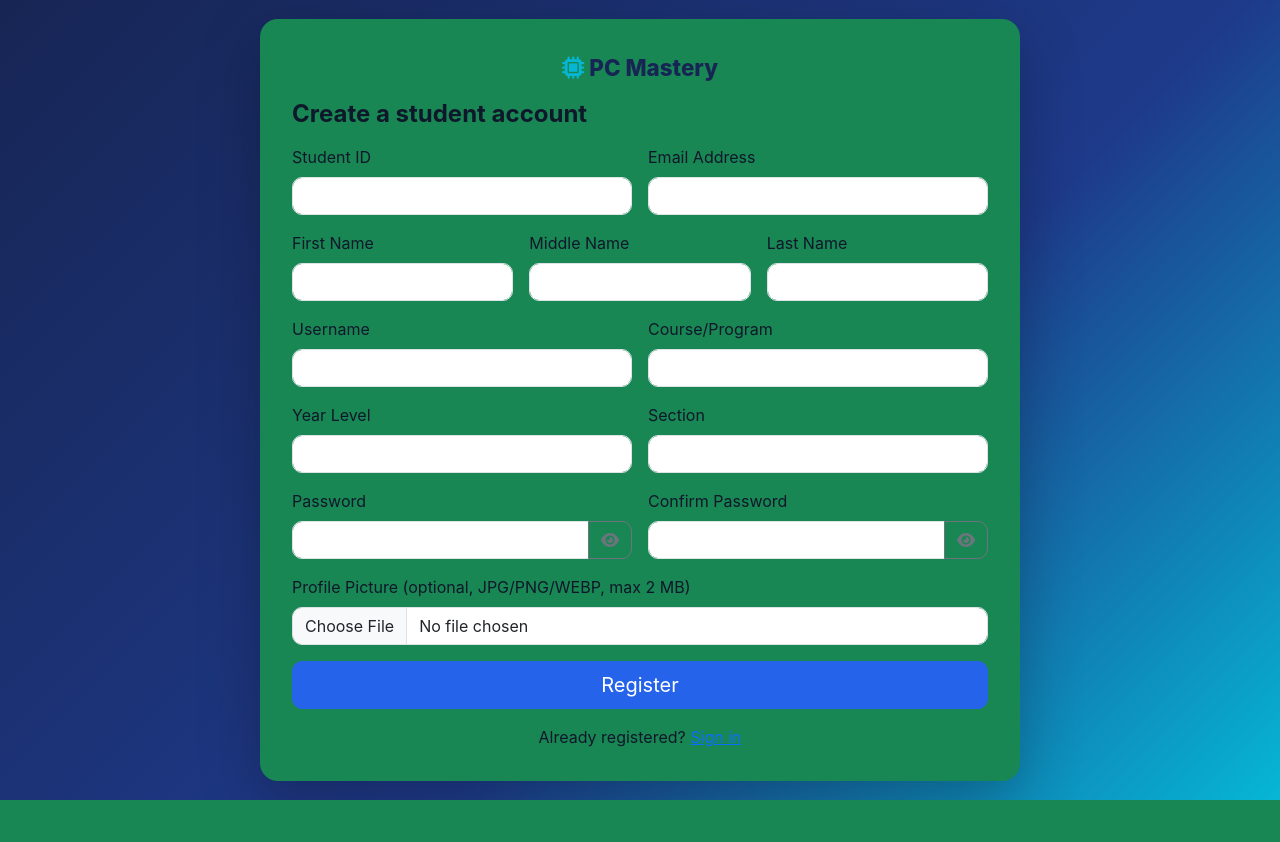
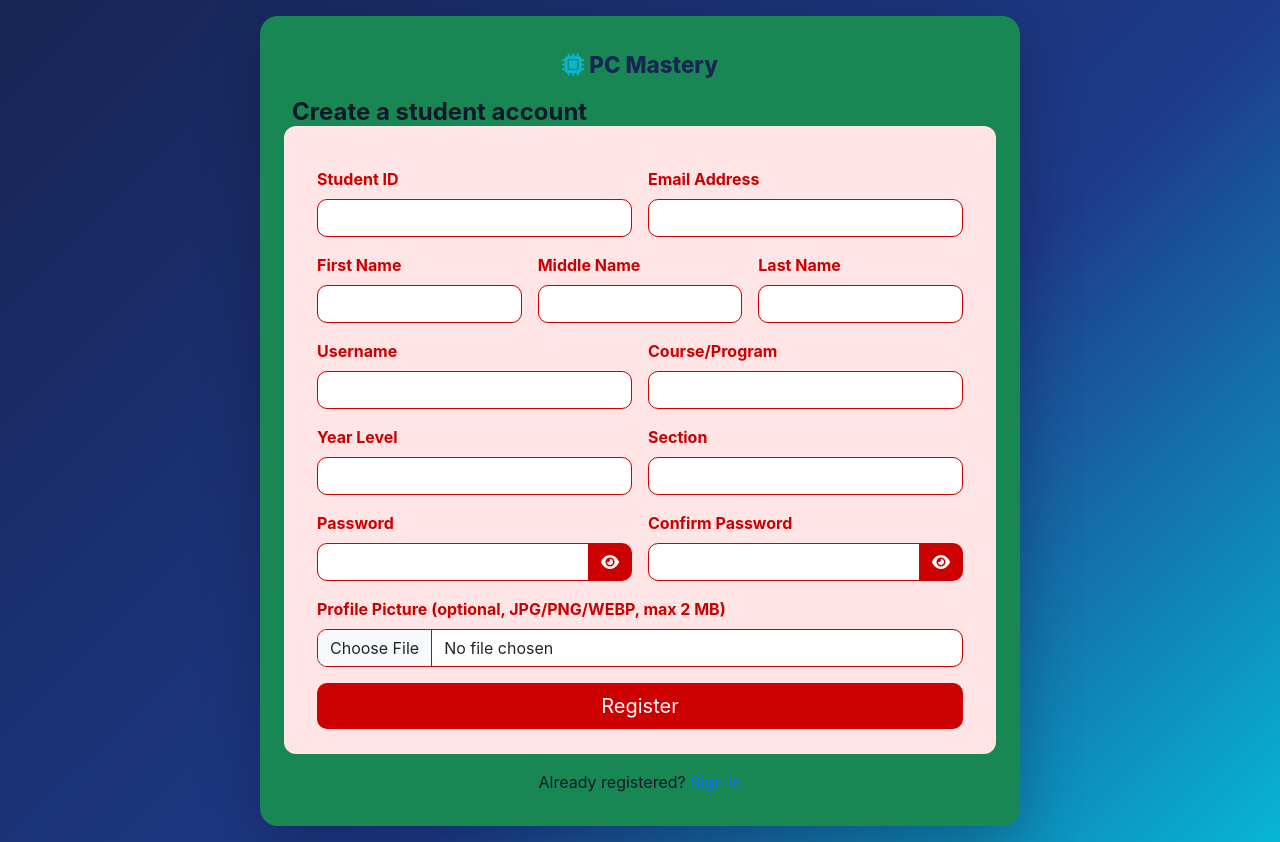
Before and after one commit to Lorence-22/pc_mastery, a PHP site: page /auth/register.php in a window 1280 px wide. Before the commit the page ends 800 px from the top, so only its background shows below. Run offline with PHP 8.4, Linux system fonts and the light colour scheme; some libraries are stand-ins or nearby versions.

Commit message:
change design in register page

```diff
--- a/auth/register.php
+++ b/auth/register.php
@@ -45,22 +45,77 @@ include __DIR__ . '/../includes/auth_header.php';
 ?>
 <h2 class="h4 fw-bold mb-3">Create a student account</h2>
 <?php if ($errors): ?><div class="alert alert-danger py-2"><ul class="mb-0 ps-3"><?php foreach ($errors as $er) echo '<li>' . e($er) . '</li>'; ?></ul></div><?php endif; ?>
-<form method="post" enctype="multipart/form-data" class="row g-3"><?= csrf_field() ?>
+
+<form method="post" enctype="multipart/form-data" class="row g-3"
+      style="background-color: #ffe5e5; padding: 25px; border-radius: 12px;">
+<?= csrf_field() ?>
+
 <?php
-$fields = [['student_id','Student ID',6],['email','Email Address',6,'email'],['first_name','First Name',4],['middle_name','Middle Name',4],['last_name','Last Name',4],
- ['username','Username',6],['course','Course/Program',6],['year_level','Year Level',6],['section','Section',6]];
-foreach ($fields as $f): [$n,$l,$c] = $f; $t = $f[3] ?? 'text'; ?>
-  <div class="col-md-<?= $c ?>"><label class="form-label"><?= $l ?></label>
-  <input type="<?= $t ?>" name="<?= $n ?>" class="form-control" value="<?= e($old[$n] ?? '') ?>" <?= $n==='middle_name'?'':'required' ?>></div>
+$fields = [
+    ['student_id','Student ID',6],
+    ['email','Email Address',6,'email'],
+    ['first_name','First Name',4],
+    ['middle_name','Middle Name',4],
+    ['last_name','Last Name',4],
+    ['username','Username',6],
+    ['course','Course/Program',6],
+    ['year_level','Year Level',6],
+    ['section','Section',6]
+];
+
+foreach ($fields as $f):
+    [$n,$l,$c] = $f;
+    $t = $f[3] ?? 'text';
+?>
+    <div class="col-md-<?= $c ?>">
+        <label class="form-label" style="color: #cc0000; font-weight: bold;">
+            <?= $l ?>
+        </label>
+        <input type="<?= $t ?>" name="<?= $n ?>"
+               class="form-control"
+               style="border: 1px solid #cc0000;"
+               value="<?= e($old[$n] ?? '') ?>"
+               <?= $n==='middle_name'?'':'required' ?>>
+    </div>
 <?php endforeach; ?>
+
 <?php foreach (['password'=>'Password','confirm_password'=>'Confirm Password'] as $n=>$l): ?>
-  <div class="col-md-6"><label class="form-label"><?= $l ?></label><div class="input-group">
-  <input type="password" name="<?= $n ?>" class="form-control" required>
-  <button type="button" class="btn btn-outline-secondary toggle-pw" tabindex="-1"><i class="fa fa-eye"></i></button></div></div>
+    <div class="col-md-6">
+        <label class="form-label" style="color: #cc0000; font-weight: bold;">
+            <?= $l ?>
+        </label>
+        <div class="input-group">
+            <input type="password" name="<?= $n ?>"
+                   class="form-control"
+                   style="border: 1px solid #cc0000;"
+                   required>
+            <button type="button" class="btn toggle-pw"
+                    style="background-color: #cc0000; color: white;"
+                    tabindex="-1">
+                <i class="fa fa-eye"></i>
+            </button>
+        </div>
+    </div>
 <?php endforeach; ?>
-<div class="col-12"><label class="form-label">Profile Picture (optional, JPG/PNG/WEBP, max 2 MB)</label>
-  <input type="file" name="profile_picture" class="form-control" accept=".jpg,.jpeg,.png,.webp"></div>
-<div class="col-12"><button class="btn btn-primary btn-lg w-100">Register</button></div>
+
+<div class="col-12">
+    <label class="form-label" style="color: #cc0000; font-weight: bold;">
+        Profile Picture (optional, JPG/PNG/WEBP, max 2 MB)
+    </label>
+    <input type="file" name="profile_picture"
+           class="form-control"
+           style="border: 1px solid #cc0000;"
+           accept=".jpg,.jpeg,.png,.webp">
+</div>
+
+<div class="col-12">
+    <button class="btn btn-lg w-100"
+            style="background-color: #cc0000; color: white; border: none;">
+        Register
+    </button>
+</div>
+
 </form>
+
 <p class="text-center mt-3 mb-0">Already registered? <a href="<?= url('auth/login.php') ?>">Sign in</a></p>
 <?php include __DIR__ . '/../includes/auth_footer.php'; ?>
```
